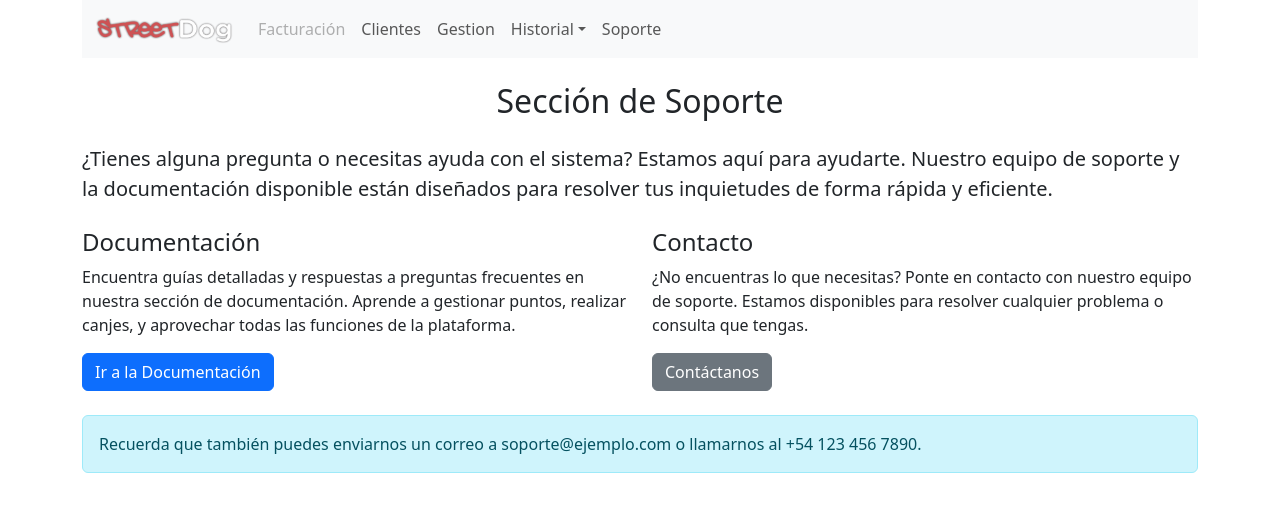
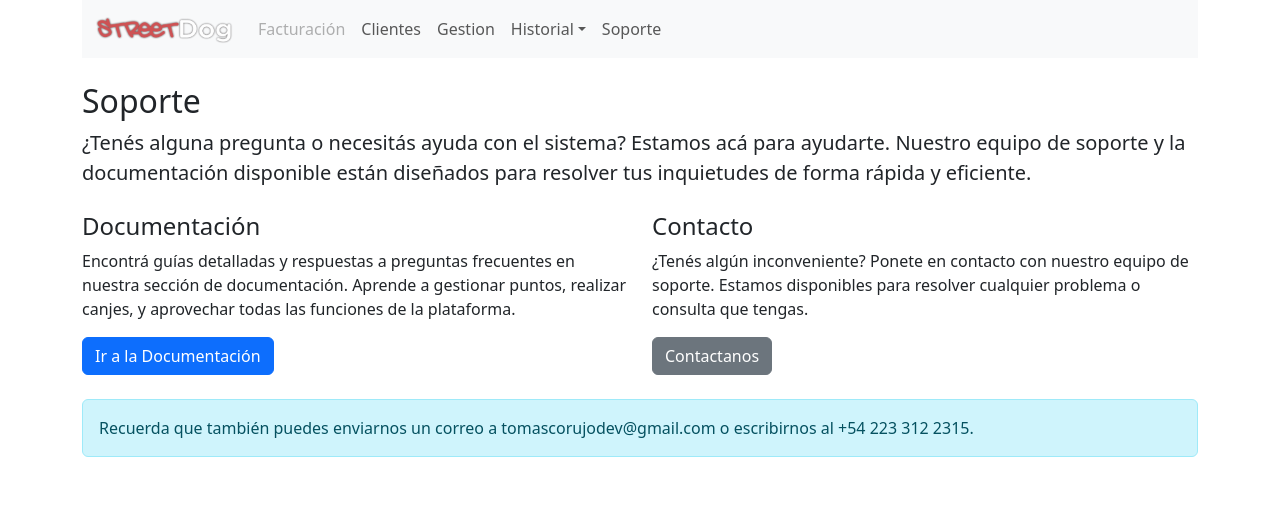
Before and after one commit to tomascorujodev/fidebill-backoffice-front, a React (Vite) app: page /ayuda in a window 1280 px wide. Shown: the top 512 px of the page. Built offline with nearby package versions, Linux system fonts and the light colour scheme.

Commit message:
cambios a nivel interfaz

```diff
--- a/src/Components/Navbar.jsx
+++ b/src/Components/Navbar.jsx
@@ -3,6 +3,7 @@ import { Link } from "react-router-dom";
 export default function Navbar() {
   return (
 <nav className="navbar navbar-expand-lg bg-body-tertiary mb-4">
+  <br />
   <div className="container-fluid">
     <a className="navbar-brand" href="#">
       <img
--- a/src/views/Menu.jsx
+++ b/src/views/Menu.jsx
@@ -1,18 +1,18 @@
 export default function Menu() {
     return (
         <div className="container mt-4">
-        <h2>Bienvenido al Sistema de Gestión y Fidelización de Puntos</h2>
+        <h2>Bienvenido al Sistema de Fidelización de Clientes</h2>
         <p className="lead">
           En este sistema, podrás gestionar y fidelizar a tus clientes mediante un sencillo sistema de puntos.
           Los clientes pueden acumular puntos cada vez que realicen compras en tu local, y podrán canjearlos por productos.
           Además, tendrás acceso a herramientas para visualizar y administrar todas las transacciones realizadas, optimizando el proceso de compra y mejorando la experiencia del cliente.
         </p>
-        <p>
+        <p className="lead">
           Nuestro objetivo es ofrecerte una plataforma intuitiva y fácil de usar, para que puedas administrar el historial de puntos de tus clientes,
           cargar nuevos puntos, hacer canjes, y realizar un seguimiento de todas las operaciones. Ya sea que quieras agregar puntos por compras recientes,
           o gestionar canjes, este sistema es tu aliado perfecto para mantener la lealtad de tus clientes y fomentar el crecimiento de tu negocio.
         </p>
-        <p>
+        <p className="lead">
           Si eres nuevo en el sistema, no te preocupes, nuestra interfaz es fácil de navegar, y en cualquier momento podrás acceder a la sección de ayuda para resolver tus dudas.
           ¡Comienza a explorar y optimiza tu sistema de fidelización hoy mismo!
         </p>
--- a/src/views/ViewClientes.jsx
+++ b/src/views/ViewClientes.jsx
@@ -60,6 +60,15 @@ export default function ViewCompras() {
   return (
     <>
       <div className="container">
+        <div className="card p-4">
+          <h2>Clientes</h2>
+          <h3 className="text-end">
+          <Link className="btn btn-outline-success" to="/cliente/agregar-cliente">
+            Agregar cliente
+          </Link>
+          </h3>
+          <br />
+
           <input
             className="form-control me-2"
             type="search"
@@ -67,9 +76,10 @@ export default function ViewCompras() {
             placeholder="Buscar cliente"
             aria-label="Buscar cliente"
           />
+        </div>
+
         {mensaje && <div className="alert alert-info mt-3">{mensaje}</div>}
-        <h1 style={{textAlign: "center"}}>Clientes</h1>
-      <Pagination currentPage={page} onPageChange={setPage} />
+        <br />
         <table className="table">
           <thead>
             <tr>
@@ -96,13 +106,11 @@ export default function ViewCompras() {
                 <td>{cliente.puntos}</td>
               </tr>
             ))}
+          <Pagination currentPage={page} onPageChange={setPage} />
           </tbody>
         </table>
-        <Pagination currentPage={page} onPageChange={setPage} />
-        <Link className="btn btn-outline-success" to="/cliente/agregar-cliente">
-          Agregar cliente
-        </Link>
       </div>
+      <br />
     </>
   );
 }
--- a/src/views/ViewCompras.jsx
+++ b/src/views/ViewCompras.jsx
@@ -78,6 +78,9 @@ export default function ViewCompras() {
   return (
     <>
       <div className="container">
+      <div className="card p-4">
+        <h2>Compras</h2>
+        <br />
           <input
             className="form-control me-2"
             type="search"
@@ -85,9 +88,9 @@ export default function ViewCompras() {
             placeholder="Buscar compra"
             aria-label="Buscar compra"
           />
+        </div>
         {mensaje && <div className="alert alert-info mt-3">{mensaje}</div>}
-        <h1 style={{ textAlign: "center" }}>Compras</h1>
-        <Pagination currentPage={page} onPageChange={setPage} />
+        <br />
         <table className="table">
           <thead>
             <tr>
--- a/src/views/ViewPuntos.jsx
+++ b/src/views/ViewPuntos.jsx
@@ -112,11 +112,14 @@ export default function ViewPuntos() {
 
   return (
     <div className="container mt-2">
+      <div className="card p-4">
         <h2>Gestión de Puntos</h2>
+        <br />
         <div className="mb-3">
           <label htmlFor="documento" className="form-label">
             Documento del Cliente
           </label>
+          <br />
           <input
             type="text"
             className="form-control"
@@ -124,9 +127,11 @@ export default function ViewPuntos() {
             value={documento}
             onChange={e => setDocumento(e.target.value)}
           />
+          <br />
           <button className="btn btn-primary mt-2" onClick={buscarCliente}>
             Buscar Cliente
           </button>
+      </div>
         {mensaje && (
           <div className={`alert alert-info mt-3 ${fadeClass}`}>{mensaje}</div>
         )}
--- a/src/views/ViewSoporte.jsx
+++ b/src/views/ViewSoporte.jsx
@@ -3,16 +3,16 @@ import React from "react";
 export default function ViewSoporte() {
   return (
     <div className="container mt-4">
-      <h2 className="text-center mb-4">Sección de Soporte</h2>
+      <h2>Soporte</h2>
       <p className="lead text-justify">
-        ¿Tienes alguna pregunta o necesitas ayuda con el sistema? Estamos aquí para ayudarte.
+        ¿Tenés alguna pregunta o necesitás ayuda con el sistema? Estamos acá para ayudarte.
         Nuestro equipo de soporte y la documentación disponible están diseñados para resolver tus inquietudes de forma rápida y eficiente.
       </p>
       <div className="row mt-4">
         <div className="col-md-6">
           <h4>Documentación</h4>
           <p>
-            Encuentra guías detalladas y respuestas a preguntas frecuentes en nuestra sección de documentación.
+            Encontrá guías detalladas y respuestas a preguntas frecuentes en nuestra sección de documentación.
             Aprende a gestionar puntos, realizar canjes, y aprovechar todas las funciones de la plataforma.
           </p>
           <button className="btn btn-primary btn-block">Ir a la Documentación</button>
@@ -20,14 +20,14 @@ export default function ViewSoporte() {
         <div className="col-md-6">
           <h4>Contacto</h4>
           <p>
-            ¿No encuentras lo que necesitas? Ponte en contacto con nuestro equipo de soporte.
+            ¿Tenés algún inconveniente? Ponete en contacto con nuestro equipo de soporte.
             Estamos disponibles para resolver cualquier problema o consulta que tengas.
           </p>
-          <button className="btn btn-secondary btn-block">Contáctanos</button>
+          <button className="btn btn-secondary btn-block">Contactanos</button>
         </div>
       </div>
       <div className="alert alert-info mt-4">
-        Recuerda que también puedes enviarnos un correo a soporte@ejemplo.com o llamarnos al +54 123 456 7890.
+        Recuerda que también puedes enviarnos un correo a tomascorujodev@gmail.com o escribirnos al +54 223 312 2315.
       </div>
     </div>
   );
```
Lines whose indentation alone changed are shown as unchanged.
